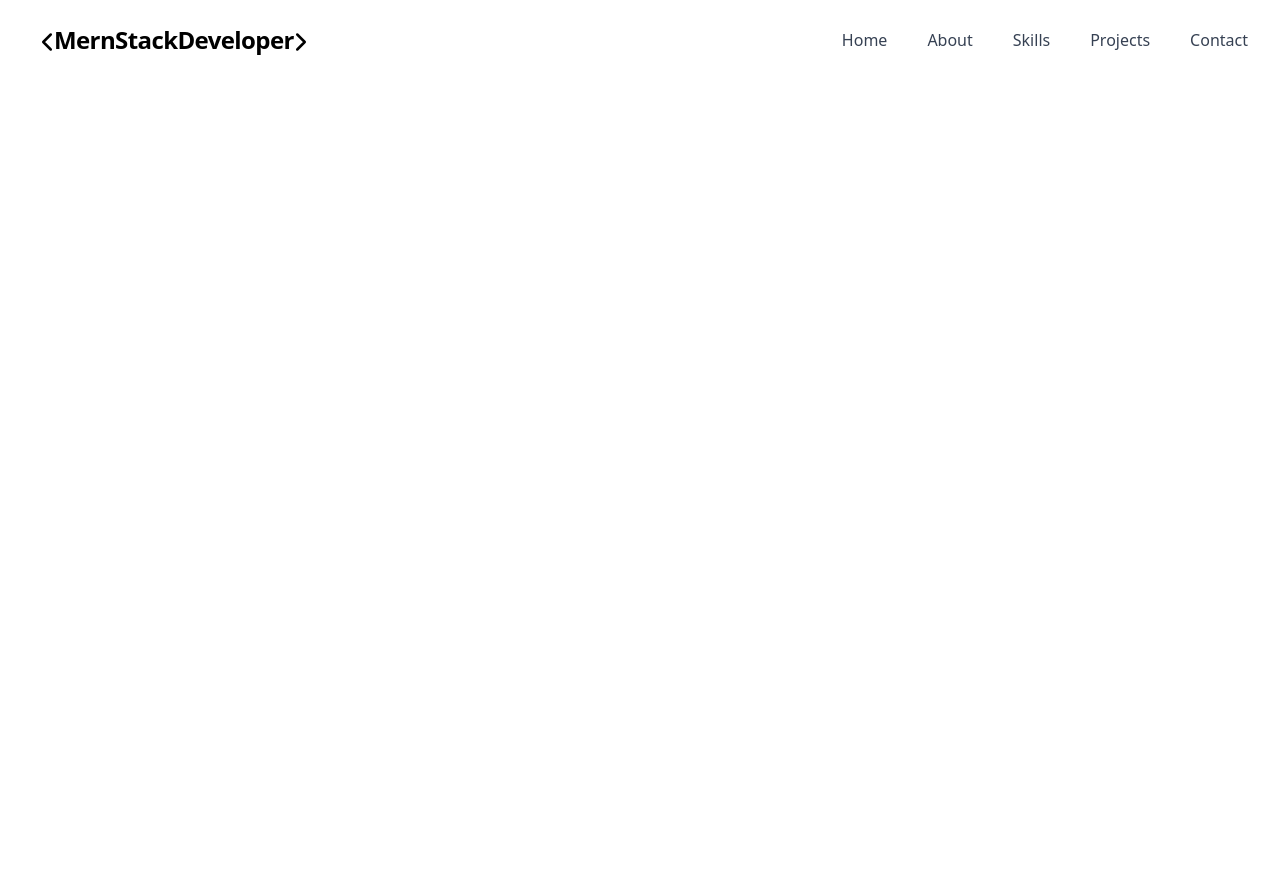
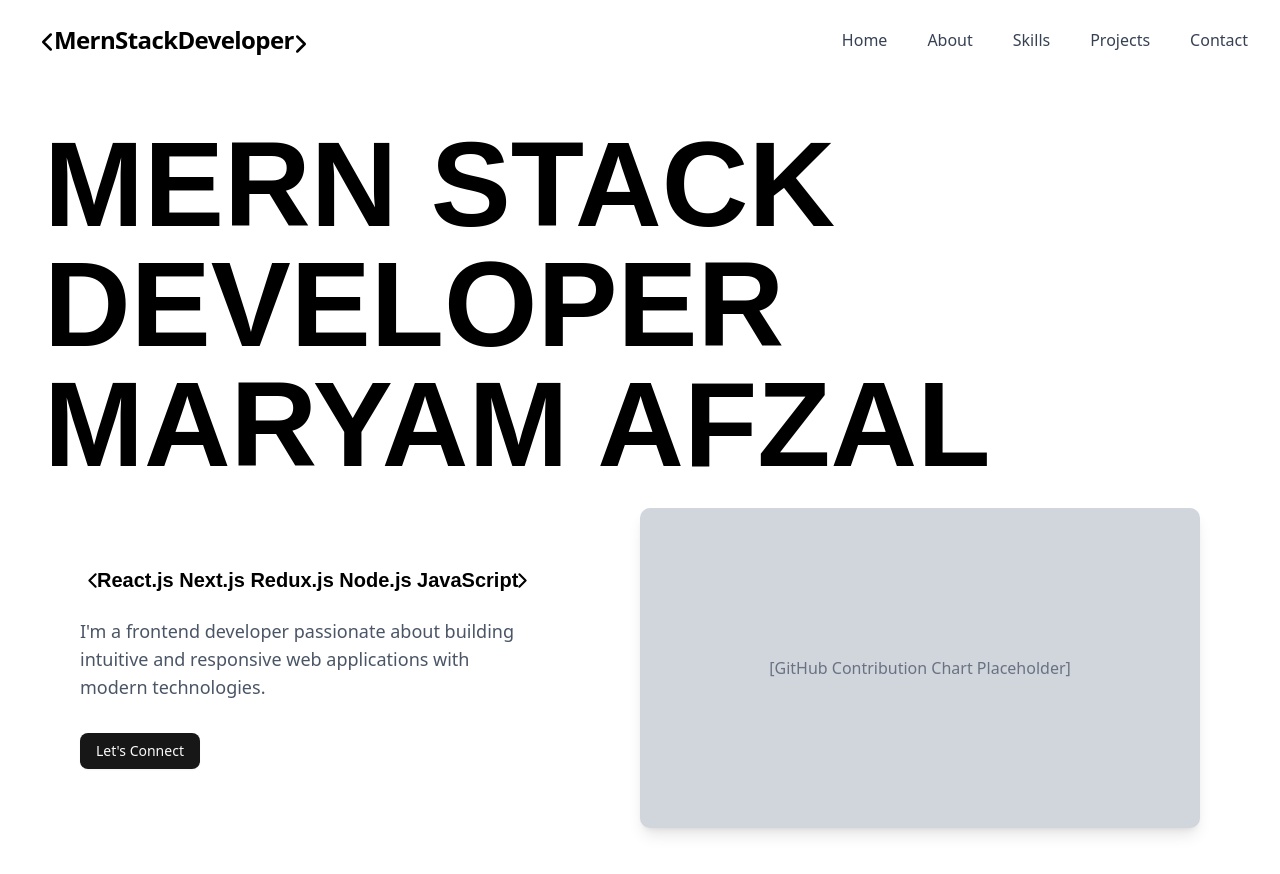
Before and after one commit to Maryammuhammadafzal/My-Portfolio_Website, a Next.js app: page / in a window 1280 px wide. Shown: the top 874 px of the page. Before the commit the page ends 800 px from the top, so only its background shows below. Built offline with nearby package versions, Linux system fonts and the light colour scheme.

Commit message:
Add hero

```diff
--- a/app/Portfolio/Page.jsx
+++ b/app/Portfolio/Page.jsx
@@ -1820,7 +1820,7 @@ const Portfolio = () => {
               className="flex items-center"
             >
               <span className="text-2xl flex justify-center items-center font-extrabold tracking-tight">
-                <ChevronLeft size={30} className="mt-1 -mr-2" />MernStackDeveloper<ChevronRight size={30} className="mt-1 -ml-2" />
+                <ChevronLeft size={30} className="mt-1 -mr-2" />MernStackDeveloper<ChevronRight size={30} className="mt-2 -ml-2" />
               </span>
             </motion.div>
             <div className="hidden md:flex items-center space-x-10">
@@ -1871,6 +1871,44 @@ const Portfolio = () => {
           )}
         </AnimatePresence>
       </motion.nav>
+
+      {/* Hero Section */}
+      <section id="home" className="min-h-screen flex flex-col items-center pb-20 pt-5 bg-white">
+        <div className="w-[95%] h-auto py-6 px-3">
+          <h1 className="main-heading w-full uppercase sm:text-5xl md:text-6xl font-bold ">Mern Stack Developer</h1>
+          <h1 className="main-heading w-full uppercase sm:text-5xl md:text-6xl font-bold ">Maryam Afzal</h1>
+        </div>
+        <div className="w-full max-w-8xl mx-auto px-4 sm:px-6 lg:px-20 flex flex-col md:flex-row items-center">
+          <motion.div
+            initial={{ opacity: 0, x: -100 }}
+            animate={{ opacity: 1, x: 0 }}
+            transition={{ duration: 0.8, ease: 'easeOut' }}
+            className="md:w-1/2 mb-10 md:mb-0"
+          >
+            <h2 className="text-3xl sm:text-lg md:text-xl font-extrabold flex leading-tight mb-6">
+             <ChevronLeft size={25} className="-mr-2" /> <span className="flex gap-2">React.js Next.js Redux.js Node.js JavaScript</span> <ChevronRight size={25} className="-ml-2" />
+            </h2>
+            <p className="text-lg text-gray-600 mb-8 max-w-md">
+              I'm a frontend developer passionate about building intuitive and responsive web applications with modern technologies.
+            </p>
+            <motion.div whileHover={{ scale: 1.05 }} whileTap={{ scale: 0.95 }}>
+              <Button>
+                Let's Connect
+              </Button>
+            </motion.div>
+          </motion.div>
+          <motion.div
+            initial={{ opacity: 0, x: 100 }}
+            animate={{ opacity: 1, x: 0 }}
+            transition={{ duration: 0.8, delay: 0.2, ease: 'easeOut' }}
+            className="md:w-1/2"
+          >
+            <div className="bg-gray-300 h-64 md:h-80 rounded-lg flex items-center justify-center shadow-lg">
+              <p className="text-gray-500 text-center">[GitHub Contribution Chart Placeholder]</p>
+            </div>
+          </motion.div>
+        </div>
+      </section>
     </div>
   );
 };
--- a/app/globals.css
+++ b/app/globals.css
@@ -140,3 +140,6 @@ h3 {
   backdrop-filter: blur(10px);
   border: 1px solid var(--glass-border);
 }
+.main-heading{
+  font-size: 120px;
+}
```
